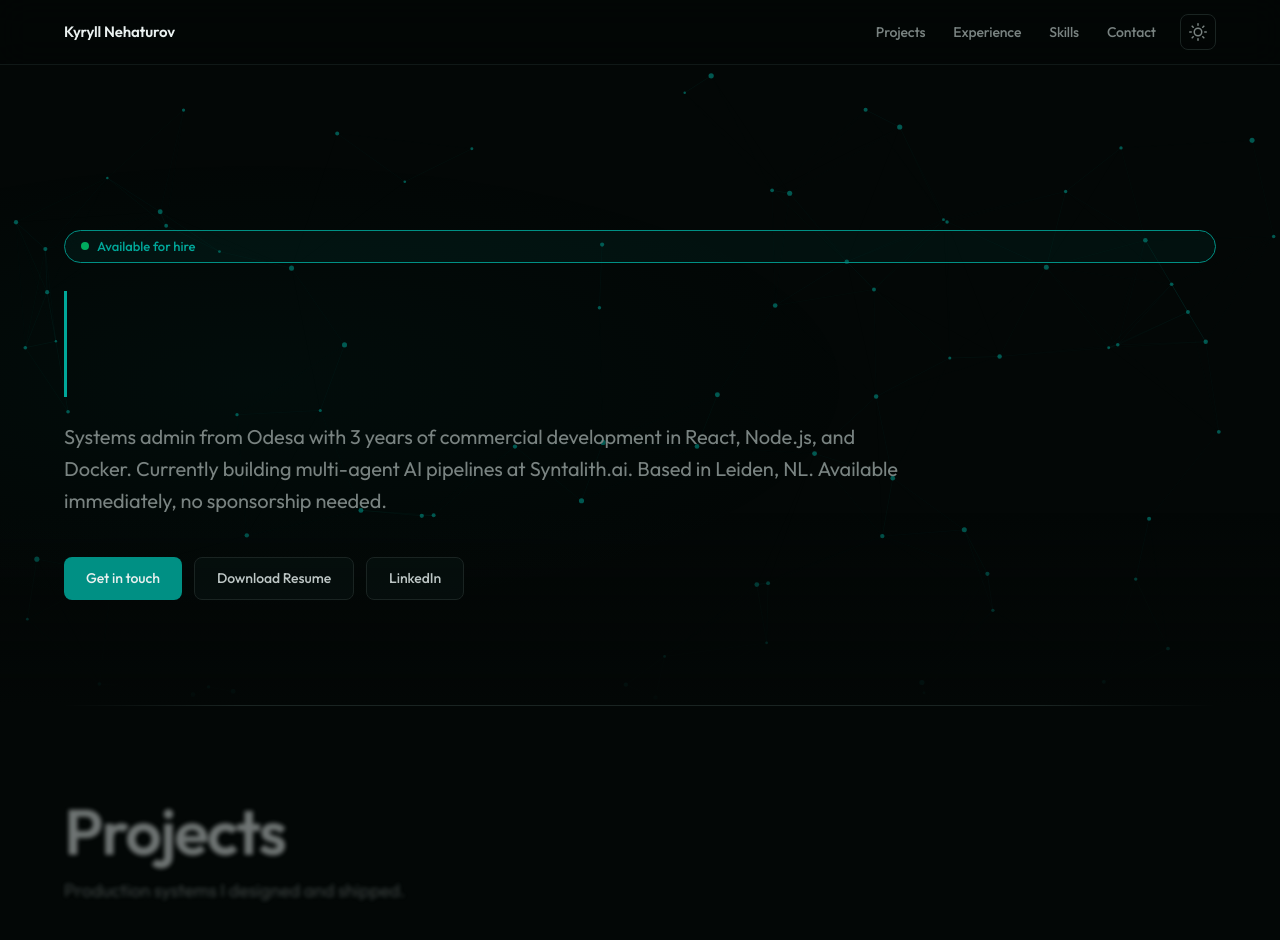
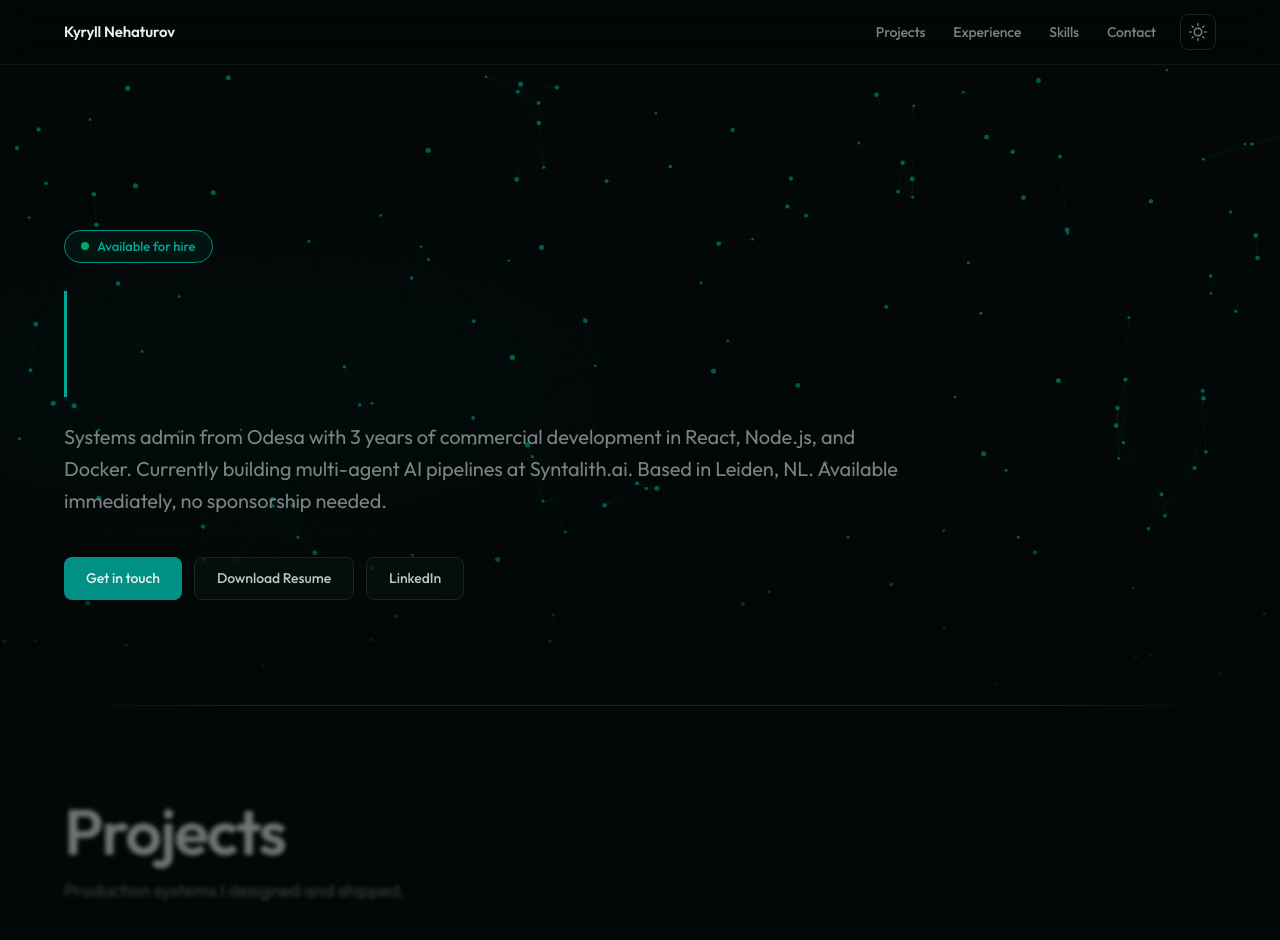
Before and after one commit to nehaturov-hue/portfolio, a React (Vite) app: page / in a window 1280 px wide. Shown: the top 940 px of the page. Built offline with nearby package versions, Linux system fonts and the light colour scheme.

Commit message:
fix: constrain 'Available for hire' pill + double particle count
- hero-tag: add width: fit-content to prevent stretching
- ParticleCanvas: 80 to 160 particles for denser cursor interaction

```diff
--- a/src/App.css
+++ b/src/App.css
@@ -95,6 +95,7 @@ nav {
   font-weight: 500;
   color: var(--accent);
   margin-bottom: 28px;
+  width: fit-content;
 }
 
 [data-theme="light"] .hero-tag {
--- a/src/ParticleCanvas.tsx
+++ b/src/ParticleCanvas.tsx
@@ -27,7 +27,7 @@ export default function ParticleCanvas() {
 
     const CONNECTION_DIST = 160
     const MOUSE_RADIUS = 200
-    const PARTICLE_COUNT = 80
+    const PARTICLE_COUNT = 160
     const BASE_SPEED = 0.15
     const MOUSE_STRENGTH = 0.0008
 
```
